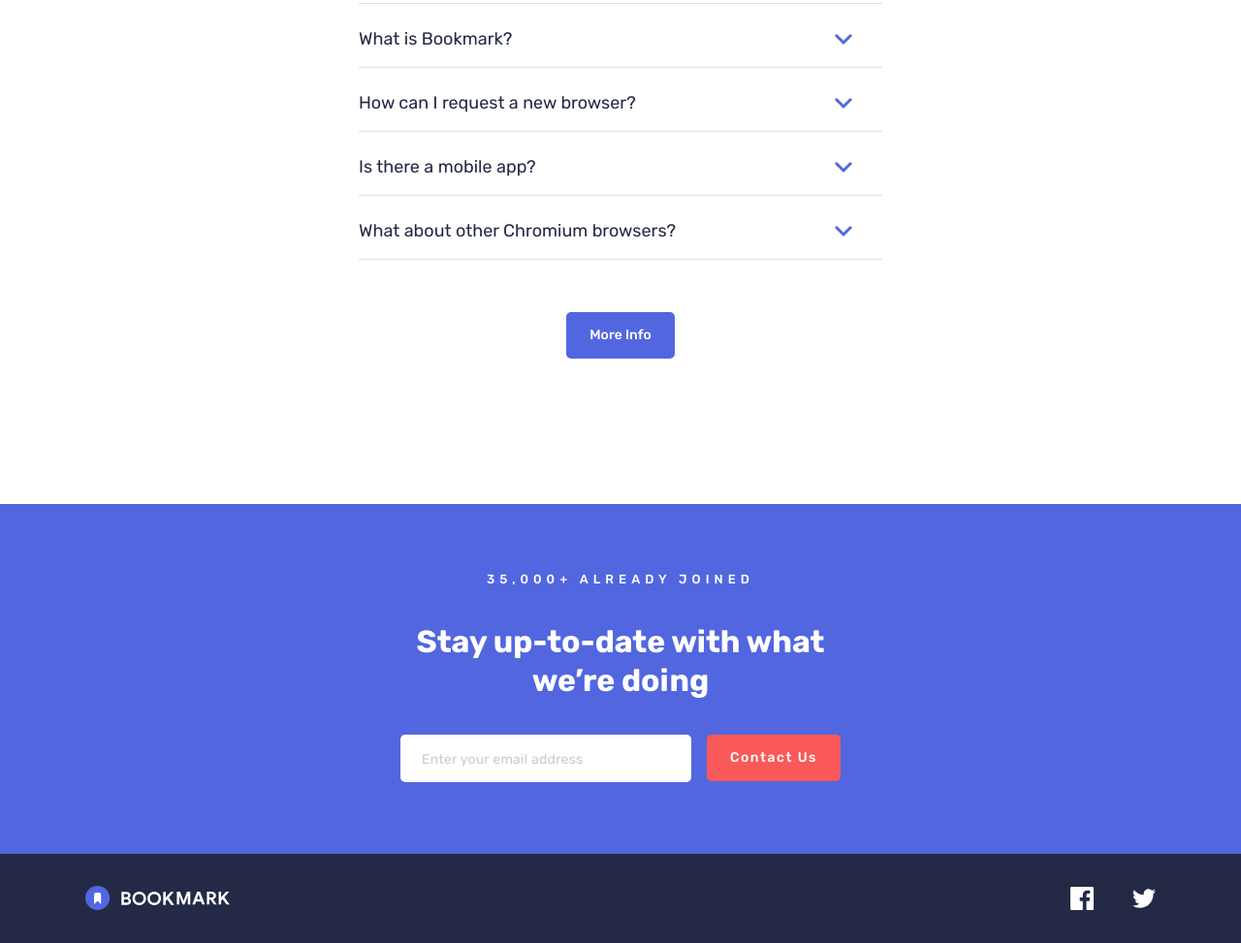
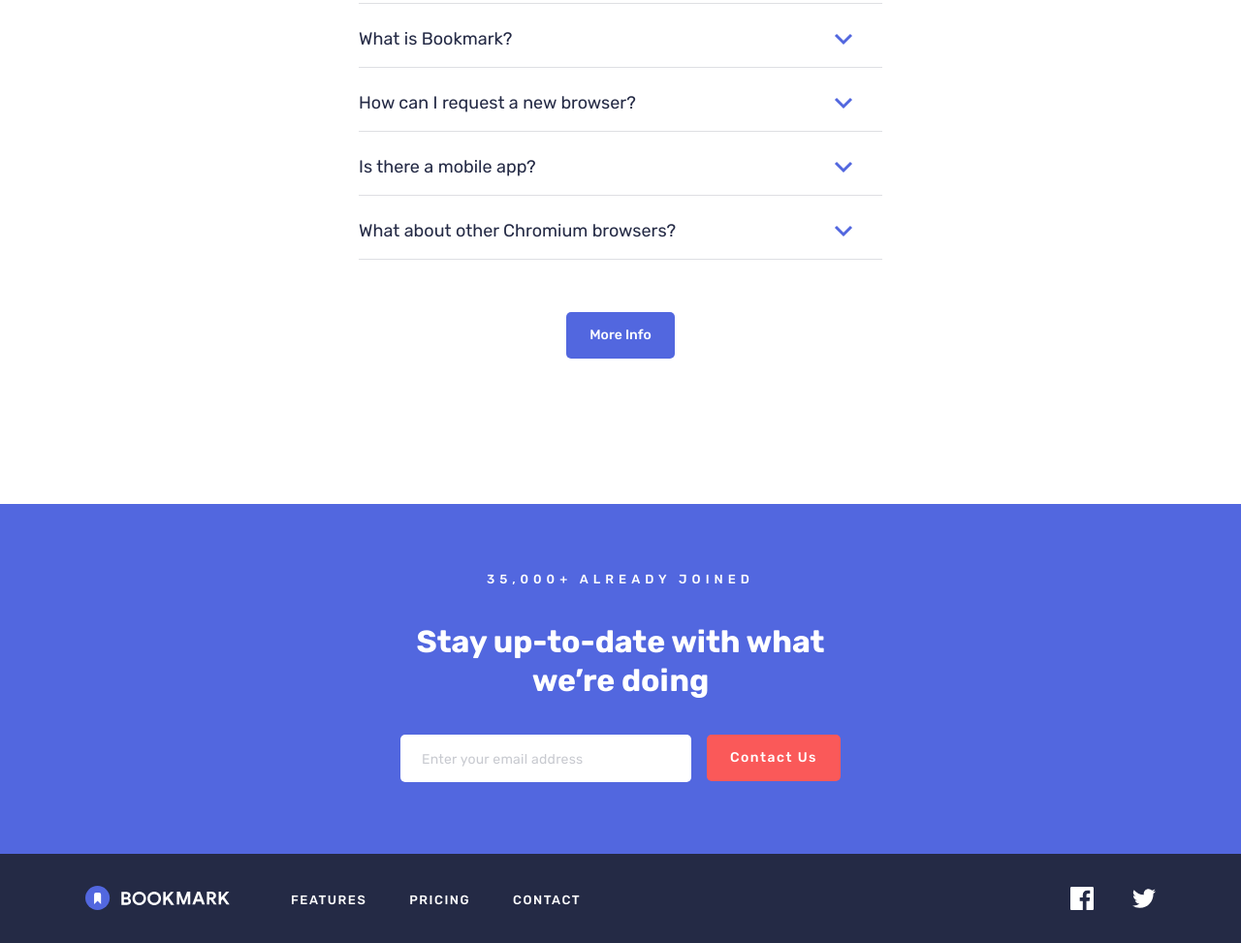
Before and after one commit to MIRZOULUGBEK9008/bookmark-selfmade, a plain HTML site: page index.html in a window 1280 px wide. Shown: the part 2643-3616 px from the top of the page at 97% size. Drawn offline with Linux system fonts and the light colour scheme.

Commit message:
Change color footer's sitenav__link.

```diff
--- a/css/styles.css
+++ b/css/styles.css
@@ -300,7 +300,7 @@ img {
   background-color: transparent;
   color: var(--blue);
   transition: color 0.3s ease,
-    transform 0.3s ease;
+  transform 0.3s ease;
   position: absolute;
   width: calc(100% - 24px);
   height: 100%;
@@ -362,12 +362,11 @@ img {
 }
 
 .site-footer__sitenav {
-  margin-left: 0;
   margin-right: auto;
   padding-left: 63px;
 }
 
-.sitenav__link--footer {
+.site-footer__sitenav .sitenav__link {
   color: white;
 }
 
@@ -460,10 +459,10 @@ img {
 .sitenav {
   display: flex;
   align-items: center;
-  margin-left: auto;
 }
 
 .site-header__sitenav {
+  margin-left: auto;
   padding-left: 30px;
 }
 
```
